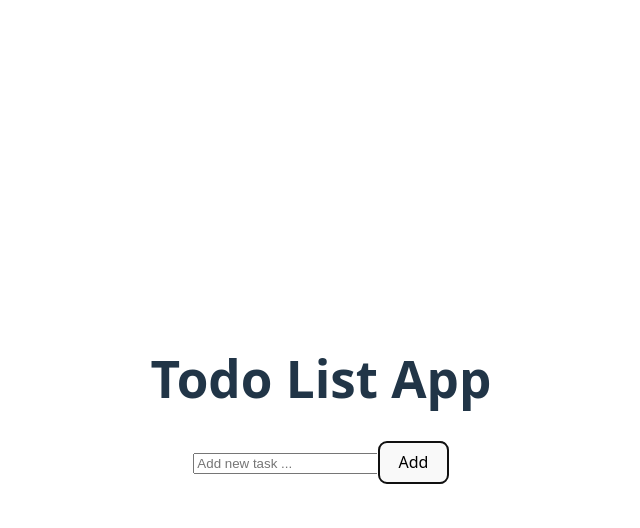
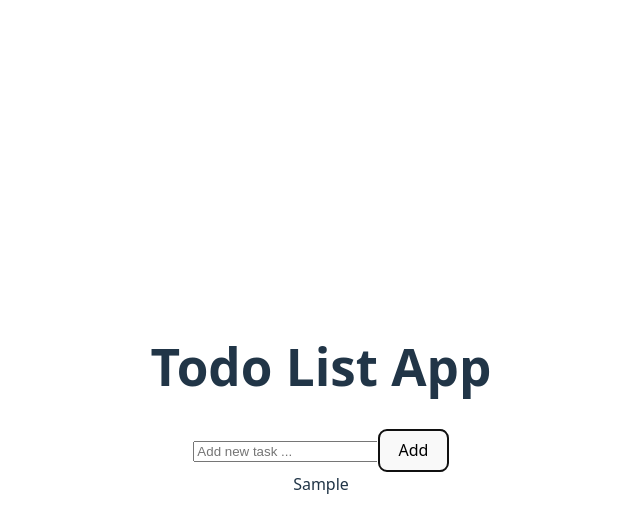
Before and after one commit to leontoys/todo-app, a React (Vite) app in the folder frontend/: page / in a window 1280 px wide. Both pictures are taken after typing "Sample" into the empty fields and a click on the button "Add". Shown: the top 528 px of the page, without its empty margins (319-959 px from the left). Built offline with nearby package versions, Linux system fonts and the light colour scheme.

Commit message:
recreated-todolist-todolistitem

```diff
--- a/frontend/src/App.jsx
+++ b/frontend/src/App.jsx
@@ -1,6 +1,7 @@
 import React,{useState} from "react";
 import './App.css'
 import TodoForm from "./components/TodoForm";
+import TodoList from "./components/TodoList";
 
 const App = ()=>{
   //list of todos
@@ -8,7 +9,6 @@ const App = ()=>{
 
   const addTodo = (text)=>{
     const newTodo = {id:Date.now(),text:text, completed:false}
-    console.log("newtodo",newTodo)
     setTodos([...todos,newTodo])
   }
 
@@ -16,6 +16,7 @@ const App = ()=>{
     <div className="App">
       <h1>Todo List App</h1>
       <TodoForm addTodo={addTodo}/>
+      <TodoList todos={todos}></TodoList>
     </div>
   )
 }
--- a/frontend/src/components/TodoItem.jsx
+++ b/frontend/src/components/TodoItem.jsx
@@ -1,37 +1,10 @@
-import { useState } from "react"
+import React from "react"
 
-const TodoItem = ({ todo, toggleComplete, deleteTodo }) => {
-
-    const [isEditing, setIsEditing] = useState(false)
-    const [newText,setNewText] = useState(todo.text)
-
-    const handleSave = ()=>{
-        if(!newText.trim()){
-            return
-        }
-        setNewText(newText)
-        setIsEditing(false)
-    }
-
-    return (
-        <li style={{ textDecoration: todo.completed ? "line-through" : "none", cursor: "pointer" }}>
-            <input type="checkbox"
-                onChange={() => toggleComplete(todo.id)}></input>
-
-            { isEditing?(
-                <>
-                <input type = "text" value = { newText } onChange = {(e) => setNewText(e.target.value)} />
-                <button onClick={handleSave}>💾 Save</button>
-                </>
-                )
-                : (
-                <span>{todo.text}</span>
-                )}
-
-
-            <button onClick={() => setIsEditing(true)}>✏️ Edit</button>
-            <button onClick={() => deleteTodo(todo.id)}>❌</button>
-        </li>
+const TodoItem = ({todo})=>{
+    return(
+        <div>
+            <span>{todo.text}</span>
+        </div>
     )
 }
 
--- a/frontend/src/components/TodoList.jsx
+++ b/frontend/src/components/TodoList.jsx
@@ -1,17 +1,13 @@
-import React,{useState} from "react";
-import TodoItem from './TodoItem'
+import React from "react"
+import TodoItem from "./TodoItem"
 
-const TodoList = ({todos,toggleComplete,deleteTodo})=>{
+const TodoList = ({todos})=>{
     return(
-    <ul style={{listStyle:"none"}}>
-        {todos.map( todo=>
-            <TodoItem key={todo.id}
-            todo={todo}
-            toggleComplete={toggleComplete}
-            deleteTodo={deleteTodo}
-            ></TodoItem>
-        )}
-    </ul>
+        <div>
+            { todos.map(todo=>(
+                <TodoItem key={todo.id} todo={todo}/>
+            ))}
+        </div>
     )
 }
 
```
